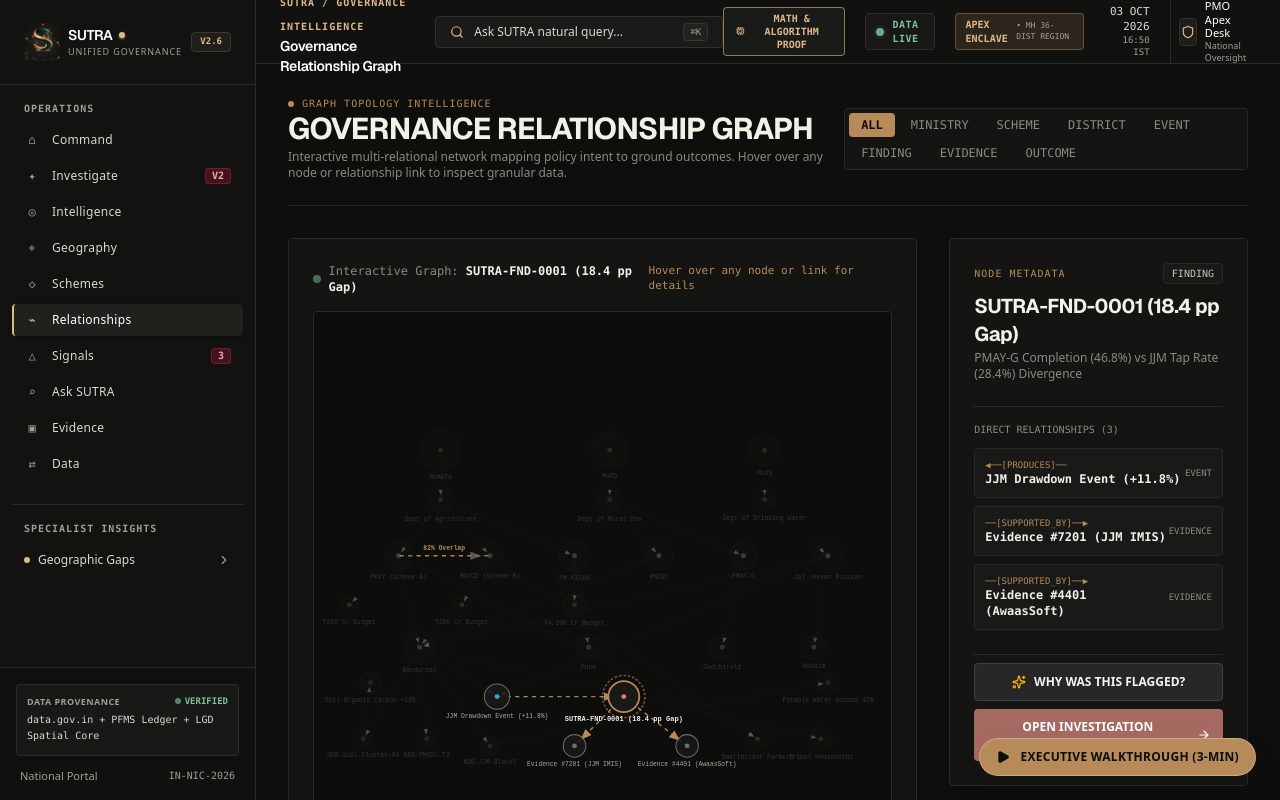
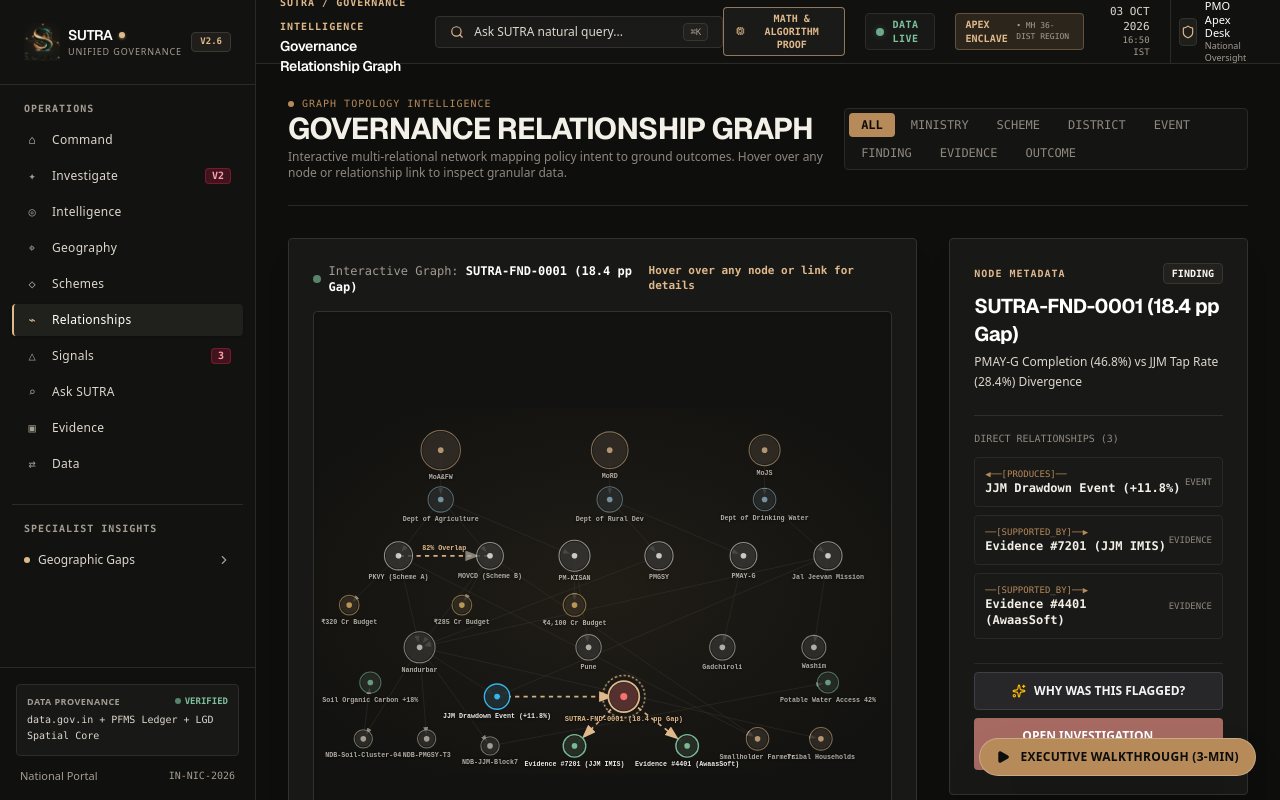
Before and after one commit to shiwanshyadav0001/SUTRA, a Next.js app: page /relationships in a window 1280 px wide. Built offline with nearby package versions, Linux system fonts and the light colour scheme; no server answers.

Commit message:
fix(relationships): brighten nodes, links, and text labels for high visibility without hover

```diff
--- a/src/app/relationships/page.tsx
+++ b/src/app/relationships/page.tsx
@@ -189,29 +189,29 @@ export default function GovernanceGraphPage() {
   const getNodeColor = (type: NodeType) => {
     switch (type) {
       case 'ministry':
-        return '#B78A5A'; // Copper
+        return '#DFB88B'; // Warm Luminous Gold
       case 'department':
-        return '#8E887E';
+        return '#8DB4C7'; // Crisp Steel Blue
       case 'scheme':
-        return '#F3F0E8'; // White/Ivory
+        return '#FAF8F5'; // Crisp Pure Ivory
       case 'budget':
-        return '#B59A63'; // Amber
+        return '#E5B869'; // Radiant Amber
       case 'district':
-        return '#C9C2B7'; // Stone
+        return '#DDD7CD'; // Crisp Silver Stone
       case 'event':
-        return '#38BDF8'; // Sky blue for live events
+        return '#38BDF8'; // Sky Blue
       case 'finding':
-        return '#F87171'; // Rose/Red for findings
+        return '#F87171'; // Luminous Coral Red
       case 'evidence':
-        return '#5E8B72'; // Sage green for verified evidence
+        return '#7DC09C'; // Bright Sage
       case 'project':
-        return '#7E7A72';
+        return '#C9C2B7'; // Warm Stone
       case 'beneficiary':
-        return '#B78A5A';
+        return '#DFB88B'; // Warm Gold
       case 'outcome':
-        return '#5E8B72'; // Sage green
+        return '#7DC09C'; // Bright Sage
       default:
-        return '#C9C2B7';
+        return '#DDD7CD';
     }
   };
 
@@ -258,20 +258,20 @@ export default function GovernanceGraphPage() {
       {/* Main Graph Interactive Canvas + Context Panel */}
       <div className="grid lg:grid-cols-12 gap-8 items-start">
         {/* Left 8 Cols: Interactive Network Visualizer */}
-        <div className="lg:col-span-8 bg-[#141412] border border-[#2A2926] rounded-sm p-6 space-y-4">
-          <div className="flex items-center justify-between text-xs font-mono text-[#8E887E]">
+        <div className="lg:col-span-8 bg-[#181816] border border-[#33312D] rounded-sm p-6 space-y-4 shadow-xl">
+          <div className="flex items-center justify-between text-xs font-mono text-[#A39D92]">
             <span className="flex items-center gap-2">
-              <span className="w-2 h-2 rounded-full bg-[#5E8B72] animate-pulse" />
-              <span>Interactive Graph: <strong className="text-[#F3F0E8]">{hoveredNode ? hoveredNode.label : selectedNode.label}</strong></span>
+              <span className="w-2 h-2 rounded-full bg-[#6DAA8A] animate-pulse" />
+              <span>Interactive Graph: <strong className="text-white">{hoveredNode ? hoveredNode.label : selectedNode.label}</strong></span>
             </span>
-            <span className="text-[11px] text-[#B78A5A]">
+            <span className="text-[11px] text-[#DFB88B] font-semibold">
               {hoveredNode ? 'Hovering Node • Click to Lock' : 'Hover over any node or link for details'}
             </span>
           </div>
 
           {/* SVG Graph View */}
           <div
-            className="w-full h-[560px] bg-[#0D0D0C] border border-[#2A2926] rounded-sm overflow-hidden relative"
+            className="w-full h-[560px] bg-[#121210] border border-[#33312D] rounded-sm overflow-hidden relative shadow-inner"
             onMouseLeave={() => {
               setHoveredNodeId(null);
               setHoveredLink(null);
@@ -280,6 +280,10 @@ export default function GovernanceGraphPage() {
           >
             <svg className="w-full h-full" viewBox="0 0 820 520">
               <defs>
+                <radialGradient id="graphAmbientGlow" cx="50%" cy="50%" r="60%">
+                  <stop offset="0%" stopColor="#C89B65" stopOpacity="0.08" />
+                  <stop offset="100%" stopColor="#C89B65" stopOpacity="0" />
+                </radialGradient>
                 <marker
                   id="arrowhead"
                   markerWidth="8"
@@ -288,7 +292,7 @@ export default function GovernanceGraphPage() {
                   refY="3"
                   orient="auto"
                 >
-                  <polygon points="0 0, 8 3, 0 6" fill="#8E887E" opacity="0.6" />
+                  <polygon points="0 0, 8 3, 0 6" fill="#A39D92" opacity="0.8" />
                 </marker>
                 <marker
                   id="arrowhead-active"
@@ -298,9 +302,12 @@ export default function GovernanceGraphPage() {
                   refY="3"
                   orient="auto"
                 >
-                  <polygon points="0 0, 8 3, 0 6" fill="#B78A5A" />
+                  <polygon points="0 0, 8 3, 0 6" fill="#DFB88B" />
                 </marker>
               </defs>
+
+              {/* Ambient Canvas Lighting */}
+              <rect width="100%" height="100%" fill="url(#graphAmbientGlow)" />
 
               {/* Render Links */}
               {links.map((link, idx) => {
@@ -339,7 +346,7 @@ export default function GovernanceGraphPage() {
                       x2={tPos.x}
                       y2={tPos.y}
                       stroke="transparent"
-                      strokeWidth="12"
+                      strokeWidth="14"
                     />
 
                     {/* Visible line */}
@@ -350,17 +357,17 @@ export default function GovernanceGraphPage() {
                       y2={tPos.y}
                       stroke={
                         isLinkHovered
-                          ? '#F3F0E8'
+                          ? '#FFFFFF'
                           : isOverlap
-                          ? '#B78A5A'
+                          ? '#DFB88B'
                           : isHighlighted
-                          ? '#B78A5A'
-                          : '#2A2926'
+                          ? '#DFB88B'
+                          : '#38352F'
                       }
-                      strokeWidth={isLinkHovered ? 3 : isHighlighted || isOverlap ? 2 : 1}
+                      strokeWidth={isLinkHovered ? 3 : isHighlighted || isOverlap ? 2.5 : 1.2}
                       strokeDasharray={isOverlap ? '4 4' : isHighlighted ? '6 6' : undefined}
                       className={isHighlighted || isOverlap ? 'animate-beam-flow' : undefined}
-                      strokeOpacity={isLinkHovered ? 1 : isHighlighted || isOverlap ? 0.95 : 0.25}
+                      strokeOpacity={isLinkHovered ? 1 : isHighlighted || isOverlap ? 0.95 : 0.55}
                       markerEnd={isHighlighted ? 'url(#arrowhead-active)' : 'url(#arrowhead)'}
                     />
 
@@ -369,12 +376,12 @@ export default function GovernanceGraphPage() {
                       <text
                         x={(sPos.x + tPos.x) / 2}
                         y={(sPos.y + tPos.y) / 2 - 8}
-                        fill="#B78A5A"
-                        fontSize="9"
+                        fill="#DFB88B"
+                        fontSize="9.5"
                         textAnchor="middle"
                         fontFamily="monospace"
                         fontWeight="bold"
-                        className="pointer-events-none"
+                        className="pointer-events-none drop-shadow-md"
                       >
                         {link.label || '82% Overlap'}
                       </text>
@@ -403,7 +410,7 @@ export default function GovernanceGraphPage() {
                       setTooltipPos(pos);
                     }}
                     onMouseLeave={() => setHoveredNodeId(null)}
-                    opacity={isSelected || isHovered ? 1 : isConnected ? 0.85 : 0.2}
+                    opacity={isSelected || isHovered ? 1 : isConnected ? 0.95 : 0.78}
                   >
                     {/* Interactive glowing halo ring on hover or selection */}
                     {(isSelected || isHovered) && (
@@ -412,38 +419,54 @@ export default function GovernanceGraphPage() {
                         cy={pos.y}
                         r={node.val + 8}
                         fill="none"
-                        stroke={isHovered ? '#F3F0E8' : '#B78A5A'}
-                        strokeWidth="1.5"
+                        stroke={isHovered ? '#FFFFFF' : '#DFB88B'}
+                        strokeWidth="1.8"
                         strokeDasharray="3 3"
                         className="animate-spin pointer-events-none"
                         style={{ transformOrigin: `${pos.x}px ${pos.y}px`, animationDuration: '8s' }}
                       />
                     )}
 
-                    {/* Outer circle */}
+                    {/* Outer circle with vibrant category accent */}
                     <circle
                       cx={pos.x}
                       cy={pos.y}
                       r={node.val}
-                      fill="#191917"
-                      stroke={isHovered ? '#F3F0E8' : isSelected ? '#B78A5A' : isConnected ? '#7E7A72' : '#2A2926'}
-                      strokeWidth={isSelected || isHovered ? 2.5 : 1.5}
+                      fill="#1E1D1A"
+                      stroke={isHovered ? '#FFFFFF' : isSelected ? '#DFB88B' : isConnected ? color : `${color}B0`}
+                      strokeWidth={isSelected || isHovered ? 2.5 : isConnected ? 2 : 1.5}
                       className="transition-colors duration-200"
                     />
 
-                    {/* Small inner indicator dot */}
-                    <circle cx={pos.x} cy={pos.y} r="3.5" fill={color} className="pointer-events-none" />
+                    {/* Inner tint circle for rich depth */}
+                    <circle
+                      cx={pos.x}
+                      cy={pos.y}
+                      r={node.val - 2}
+                      fill={color}
+                      fillOpacity={isHovered || isSelected ? 0.25 : 0.12}
+                      className="pointer-events-none"
+                    />
+
+                    {/* Inner indicator dot */}
+                    <circle
+                      cx={pos.x}
+                      cy={pos.y}
+                      r={isHovered || isSelected ? 5 : 4}
+                      fill={color}
+                      className="pointer-events-none shadow-sm"
+                    />
 
                     {/* Label */}
                     <text
                       x={pos.x}
                       y={pos.y + node.val + 13}
                       textAnchor="middle"
-                      fill={isHovered ? '#F3F0E8' : isSelected ? '#F3F0E8' : '#C9C2B7'}
-                      fontSize={isHovered || isSelected ? '10' : '9'}
+                      fill={isHovered ? '#FFFFFF' : isSelected ? '#DFB88B' : isConnected ? '#FAF8F5' : '#DDD7CD'}
+                      fontSize={isHovered || isSelected ? '10' : '9.5'}
                       fontFamily="monospace"
-                      fontWeight={isSelected || isHovered ? 'bold' : 'normal'}
-                      className="select-none pointer-events-none"
+                      fontWeight={isSelected || isHovered || isConnected ? 'bold' : '600'}
+                      className="select-none pointer-events-none drop-shadow-[0_1px_2px_rgba(0,0,0,0.8)]"
                     >
                       {node.label}
                     </text>
@@ -512,43 +535,43 @@ export default function GovernanceGraphPage() {
             )}
 
             {/* Edge Type Legend */}
-            <div className="absolute bottom-3 left-3 text-[10px] font-mono text-[#8E887E] flex flex-wrap gap-3 bg-[#0D0D0C]/85 px-3 py-1.5 border border-[#2A2926] rounded backdrop-blur-sm">
-              <span>OWNS</span>
-              <span>•</span>
-              <span>FUNDS</span>
-              <span>•</span>
-              <span>IMPLEMENTED_IN</span>
-              <span>•</span>
-              <span>SERVES</span>
-              <span>•</span>
-              <span>PRODUCES</span>
-              <span>•</span>
-              <span className="text-[#B78A5A]">OVERLAPS_WITH</span>
+            <div className="absolute bottom-3 left-3 text-[10px] font-mono text-[#DDD7CD] flex flex-wrap gap-3 bg-[#181816]/90 px-3.5 py-1.5 border border-[#33312D] rounded backdrop-blur-sm shadow-md font-medium">
+              <span className="hover:text-white transition-colors">OWNS</span>
+              <span className="text-[#605B53]">•</span>
+              <span className="hover:text-white transition-colors">FUNDS</span>
+              <span className="text-[#605B53]">•</span>
+              <span className="hover:text-white transition-colors">IMPLEMENTED_IN</span>
+              <span className="text-[#605B53]">•</span>
+              <span className="hover:text-white transition-colors">SERVES</span>
+              <span className="text-[#605B53]">•</span>
+              <span className="hover:text-white transition-colors">PRODUCES</span>
+              <span className="text-[#605B53]">•</span>
+              <span className="text-[#DFB88B] font-bold">OVERLAPS_WITH</span>
             </div>
           </div>
         </div>
 
         {/* Right 4 Cols: Selected Node Contextual Panel */}
-        <div className="lg:col-span-4 p-6 bg-[#141412] border border-[#2A2926] rounded-sm space-y-6">
+        <div className="lg:col-span-4 p-6 bg-[#181816] border border-[#33312D] rounded-sm space-y-6 shadow-xl">
           <div>
             <div className="flex items-center justify-between">
-              <span className="text-[10px] font-mono uppercase tracking-widest text-[#B78A5A]">
+              <span className="text-[10px] font-mono uppercase tracking-widest text-[#DFB88B] font-semibold">
                 NODE METADATA
               </span>
-              <span className="text-[10px] font-mono uppercase px-2 py-0.5 rounded bg-[#191917] border border-[#2A2926] text-[#C9C2B7]">
+              <span className="text-[10px] font-mono uppercase px-2 py-0.5 rounded bg-[#22211D] border border-[#38352F] text-[#FAF8F5] font-semibold">
                 {selectedNode.type}
               </span>
             </div>
-            <h3 className="text-xl font-bold text-[#F3F0E8] font-editorial mt-2">
+            <h3 className="text-xl font-bold text-white font-editorial mt-2">
               {selectedNode.label}
             </h3>
             {selectedNode.subtext && (
-              <p className="text-xs text-[#8E887E] mt-0.5">{selectedNode.subtext}</p>
+              <p className="text-xs text-[#DDD7CD] mt-1 leading-relaxed">{selectedNode.subtext}</p>
             )}
           </div>
 
           {/* Connected Edges */}
-          <div className="space-y-3 font-mono text-xs border-t border-[#2A2926] pt-4">
+          <div className="space-y-3 font-mono text-xs border-t border-[#302E2A] pt-4">
             <span className="text-[10px] text-[#8E887E] uppercase block">
               Direct Relationships ({connectedNodeIds.size - 1})
             </span>
```
